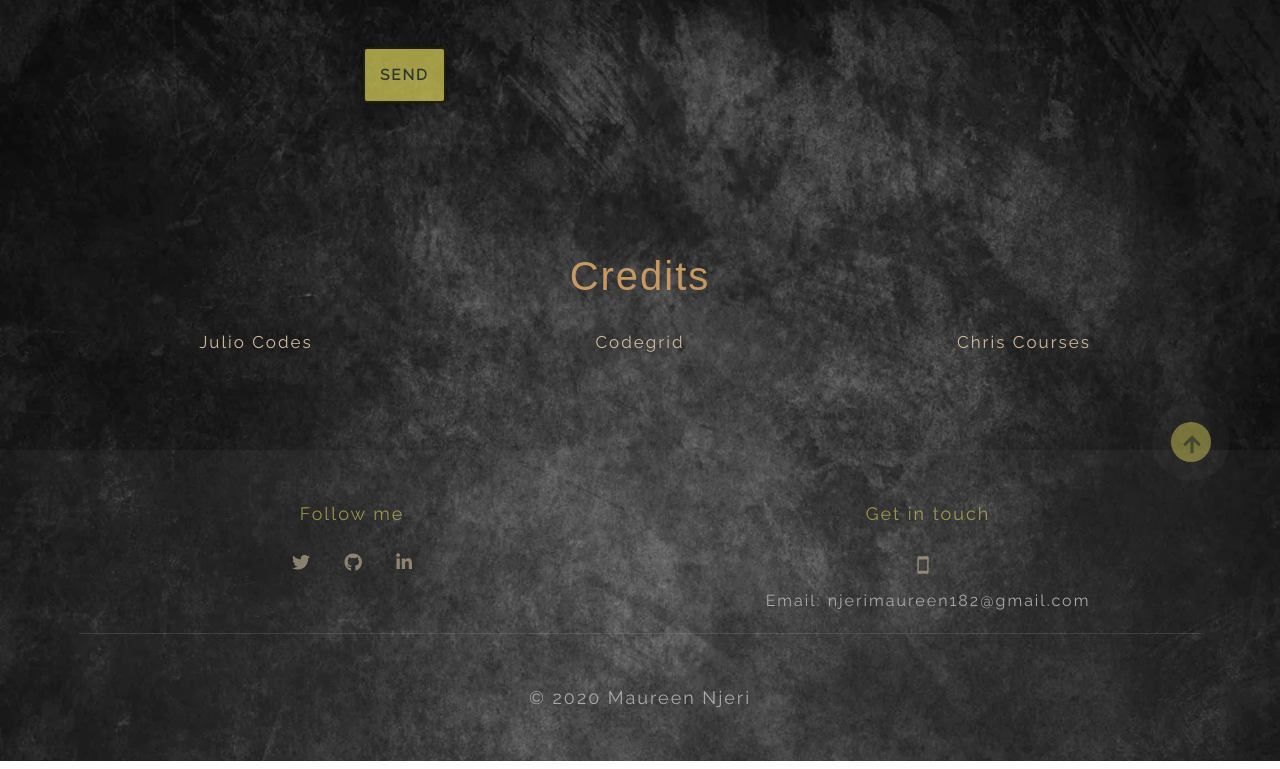
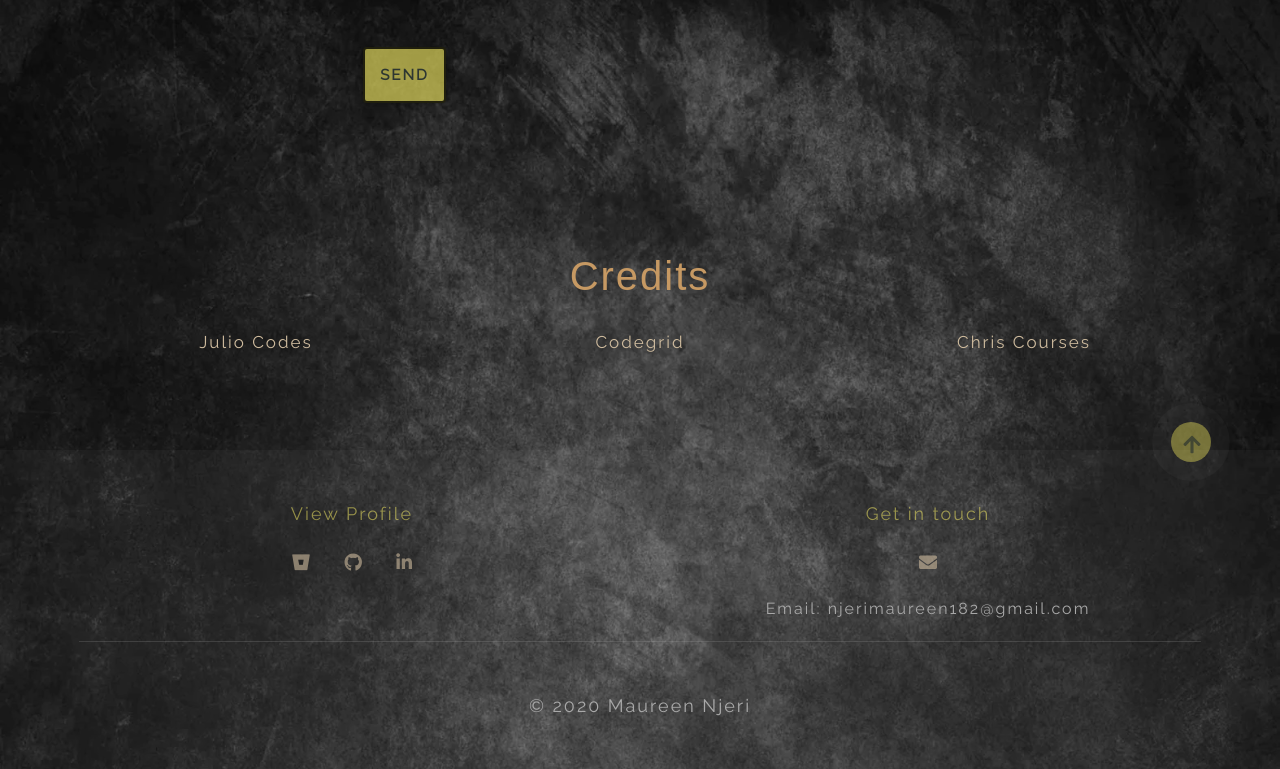
Before and after one commit to njerimaureen182/Personal-Portfolio, a plain HTML site: page index.html in a window 1280 px wide. Shown: the part 8400-9169 px from the top of the page. Drawn offline with nearby package versions, Linux system fonts and the light colour scheme; a web font is replaced by a local one.

Commit message:
editing footer section

```diff
--- a/index.html
+++ b/index.html
@@ -525,10 +525,10 @@ rel="stylesheet">
 			<div class="row">
 				<div class="col-lg-6">
 					<div class="my-info">
-						<p>Follow me</p>
-						<a href="https://twitter.com/MaureenNjeri_" class="icon-link"
+						<p>View Profile</p>
+						<a href="https://bitbucket.org/dashboard/overview" class="icon-link"
 						target="_blank">
-							<i class="fab fa-twitter"></i>
+							<i class="fab fa-bitbucket"></i>
 						</a>
 						<a href="https://github.com/njerimaureen182" class="icon-link"
 						target="_blank">
@@ -544,7 +544,7 @@ rel="stylesheet">
 				<div class="col-lg-6">
 					<div class="my-info">
 						<p>Get in touch</p>
-						<ion-icon name="phone-portrait"></ion-icon>
+						<i class="fas fa-envelope"></i>
 						<div class="say-hello">
 							<p>Email: njerimaureen182@gmail.com</p>
 						</div>
--- a/style.css
+++ b/style.css
@@ -537,7 +537,7 @@ li{
 	transition: color 650ms;
 	padding: 1.6rem;
 }
-.fa-twitter:hover{
+.fa-bitbucket:hover{
 	color: #1DA1F2;
 }
 .fa-github:hover{
@@ -551,7 +551,11 @@ li{
 	font-family: 'Raleway', sans-serif;
 	letter-spacing: .2rem;
 	color: rgba(255, 245, 103, .5);
-
+}
+.my-info i{
+	font-size: 1.8rem;
+	color: #cebb9e;
+	opacity: .6;
 }
 .say-hello p{
 	font-size: 1.6rem;
@@ -561,12 +565,7 @@ li{
 	color: rgba(169, 169, 169, 1);
 	margin-top: 10px;
 }
-ion-icon{
-	font-size: 2rem;
-	color: #cebb9e;
-	opacity: .6;
-	margin: 1.8rem 1rem 0 0;
-}
+
 hr{
 	border-top: 1px solid rgba(169, 169, 169, .2);
 }
```
